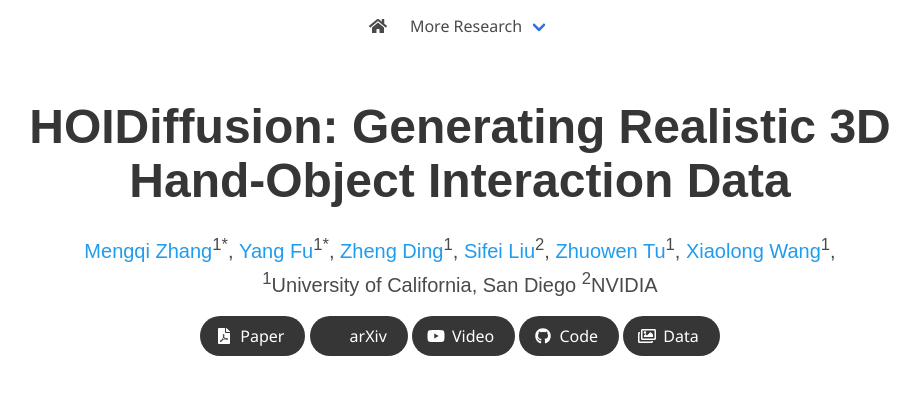
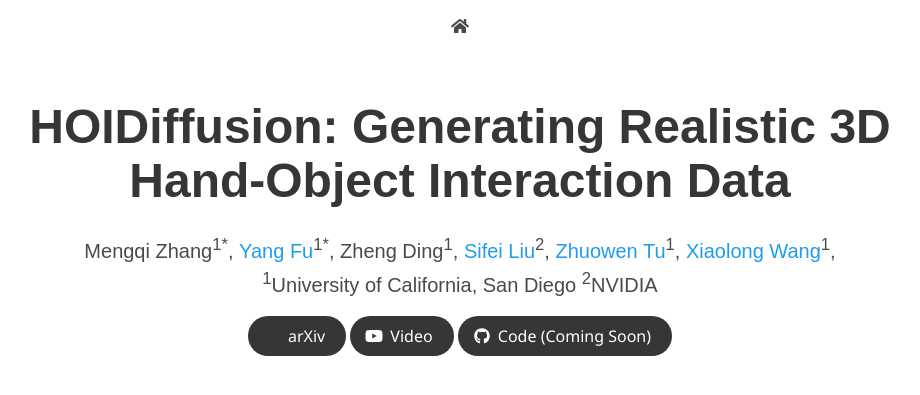
Before and after one commit to Mq-Zhang1/Mq-Zhang1.github.io, a Jekyll site: the page HOIDiffusion/index.html, which Jekyll copies as it is, in a window 1280 px wide and 900 px high, cut to the strip 0-397 px from the top of the window. Shown: the whole strip, without its empty margins (180-1100 px from the left). Built offline with Jekyll 4.4.1, drawn with Linux system fonts in a browser that asks for light colours; nearby versions of some CDN libraries; some web fonts are replaced; library files that are not in the unit come from our copies; a style sheet for code colours, icons or effects is not loaded.

Commit message:
Update index.html

```diff
--- a/HOIDiffusion/index.html
+++ b/HOIDiffusion/index.html
@@ -58,7 +58,7 @@
       </span>
       </a>
 
-      <div class="navbar-item has-dropdown is-hoverable">
+      <!-- <div class="navbar-item has-dropdown is-hoverable">
         <a class="navbar-link">
           More Research
         </a>
@@ -77,7 +77,7 @@
           </a>
         </div>
       </div>
-    </div>
+    </div> -->
 
   </div>
 </nav>
@@ -91,11 +91,11 @@
           <h1 class="title is-1 publication-title">HOIDiffusion: Generating Realistic 3D Hand-Object Interaction Data</h1>
           <div class="is-size-5 publication-authors">
             <span class="author-block">
-              <a>Mengqi Zhang</a><sup>1*</sup>,</span>
+              Mengqi Zhang<sup>1*</sup>,</span>
             <span class="author-block">
               <a href="https://oasisyang.github.io/">Yang Fu</a><sup>1*</sup>,</span>
             <span class="author-block">
-              <a>Zheng Ding</a><sup>1</sup>,
+              Zheng Ding<sup>1</sup>,
             </span>
             <span class="author-block">
               <a href="https://research.nvidia.com/person/sifei-liu">Sifei Liu</a><sup>2</sup>,
@@ -116,7 +116,7 @@
           <div class="column has-text-centered">
             <div class="publication-links">
               <!-- PDF Link. -->
-              <span class="link-block">
+              <!-- <span class="link-block">
                 <a href="https://arxiv.org/pdf/2011.12948"
                    class="external-link button is-normal is-rounded is-dark">
                   <span class="icon">
@@ -124,7 +124,7 @@
                   </span>
                   <span>Paper</span>
                 </a>
-              </span>
+              </span> -->
               <span class="link-block">
                 <a href="https://arxiv.org/abs/2011.12948"
                    class="external-link button is-normal is-rounded is-dark">
@@ -146,23 +146,23 @@
               </span>
               <!-- Code Link. -->
               <span class="link-block">
-                <a href="https://github.com/google/nerfies"
+                <a href=""
                    class="external-link button is-normal is-rounded is-dark">
                   <span class="icon">
                       <i class="fab fa-github"></i>
                   </span>
-                  <span>Code</span>
+                  <span>Code (Coming Soon)</span>
                   </a>
               </span>
               <!-- Dataset Link. -->
-              <span class="link-block">
+              <!-- <span class="link-block">
                 <a href="https://github.com/google/nerfies/releases/tag/0.1"
                    class="external-link button is-normal is-rounded is-dark">
                   <span class="icon">
                       <i class="far fa-images"></i>
                   </span>
                   <span>Data</span>
-                  </a>
+                  </a> -->
             </div>
 
           </div>
```
Also changed, not shown: other parts of HOIDiffusion/index.html (+3 -3 lines).
